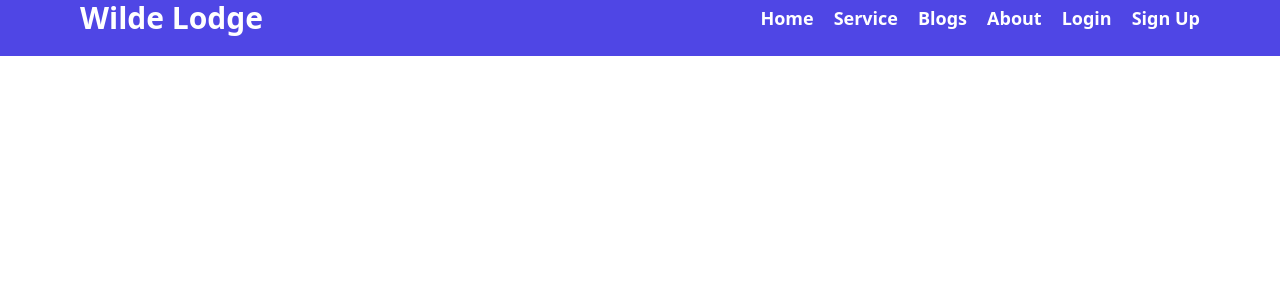
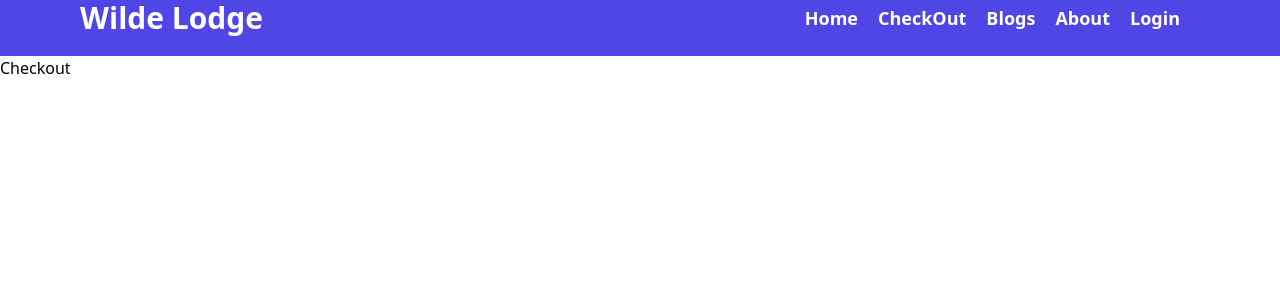
Before and after one commit to merazul2755/Wilde-Lodge, a React (Create React App) app: page /checkout in a window 1280 px wide. Shown: the top 300 px of the page. Built offline with nearby package versions, Linux system fonts and the light colour scheme.

Commit message:
firebase configure

```diff
--- a/package.json
+++ b/package.json
@@ -7,6 +7,7 @@
     "@testing-library/jest-dom": "^5.16.4",
     "@testing-library/react": "^13.1.1",
     "@testing-library/user-event": "^13.5.0",
+    "firebase": "^9.6.11",
     "react": "^18.0.0",
     "react-dom": "^18.0.0",
     "react-router-dom": "^6.3.0",
--- a/src/App.js
+++ b/src/App.js
@@ -3,10 +3,10 @@ import { Route, Routes } from 'react-router-dom';
 import './App.css';
 import About from './components/About/About';
 import Blogs from './components/Blogs/Blogs';
+import CheckOut from './components/CheckOut/CheckOut';
 import Header from './components/Header/Header';
 import Home from './components/Home/Home';
 import Login from './components/Login/Login';
-import Service from './components/Service/Service';
 import SignUp from './components/SignUp/SignUp';
 
 function App() {
@@ -16,7 +16,7 @@ function App() {
      <Routes>
         <Route path='/' element={<Home></Home>}></Route>
         <Route path='/blogs' element={<Blogs></Blogs>}></Route>
-        <Route path='/service' element={<Service></Service>}></Route>
+        <Route path='/checkout' element={<CheckOut></CheckOut>}></Route>
         <Route path='/about' element={<About></About>}></Route>
         <Route path='/login' element={<Login></Login>}></Route>
         <Route path='/signup' element={<SignUp></SignUp>}></Route>
--- a/src/components/Service/Service.js
+++ b/src/components/CheckOut/CheckOut.js
@@ -1,11 +1,11 @@
 import React from 'react';
 
-const Support = () => {
+const CheckOut = () => {
     return (
         <div>
-            Support
+            Checkout
         </div>
     );
 };
 
-export default Support;
+export default CheckOut;
--- a/src/components/Header/Header.js
+++ b/src/components/Header/Header.js
@@ -27,8 +27,8 @@ const Header = () => {
             </Link>
           </li>
           <li>
-            <Link to="/service" className="mr-5">
-              Service
+            <Link to="/checkout" className="mr-5">
+              CheckOut
             </Link>
           </li>
           <li>
@@ -46,11 +46,6 @@ const Header = () => {
               Login
             </Link>
           </li>
-          <li>
-            <Link to="signup" className="">
-              Sign Up
-            </Link>
-          </li>
         </ul>
       </div>
     </nav>
--- /dev/null
+++ b/src/firebase.init.js
@@ -0,0 +1,19 @@
+// Import the functions you need from the SDKs you need
+import { initializeApp } from "firebase/app";
+// TODO: Add SDKs for Firebase products that you want to use
+// https://firebase.google.com/docs/web/setup#available-libraries
+
+// Your web app's Firebase configuration
+const firebaseConfig = {
+  apiKey: "AIzaSyCBGvE9OFCBs94jKNIjG2Uf9I5TtMVFTvs",
+  authDomain: "wilde-lodge.firebaseapp.com",
+  projectId: "wilde-lodge",
+  storageBucket: "wilde-lodge.appspot.com",
+  messagingSenderId: "981105135235",
+  appId: "1:981105135235:web:d78915507ed405115b15b6"
+};
+
+// Initialize Firebase
+const app = initializeApp(firebaseConfig);
+
+export default app;
```
Also changed, not shown: 1 other file (tests, documents, lock files or other folders).
